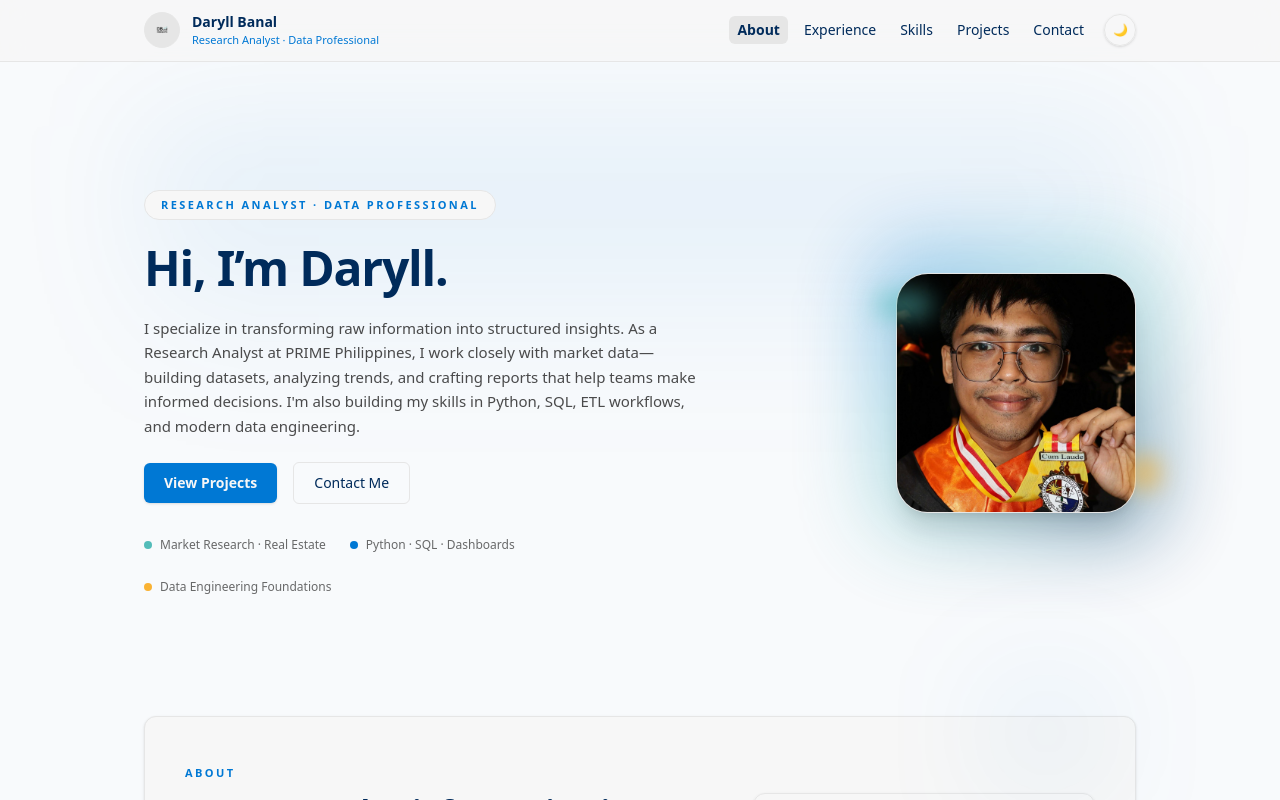
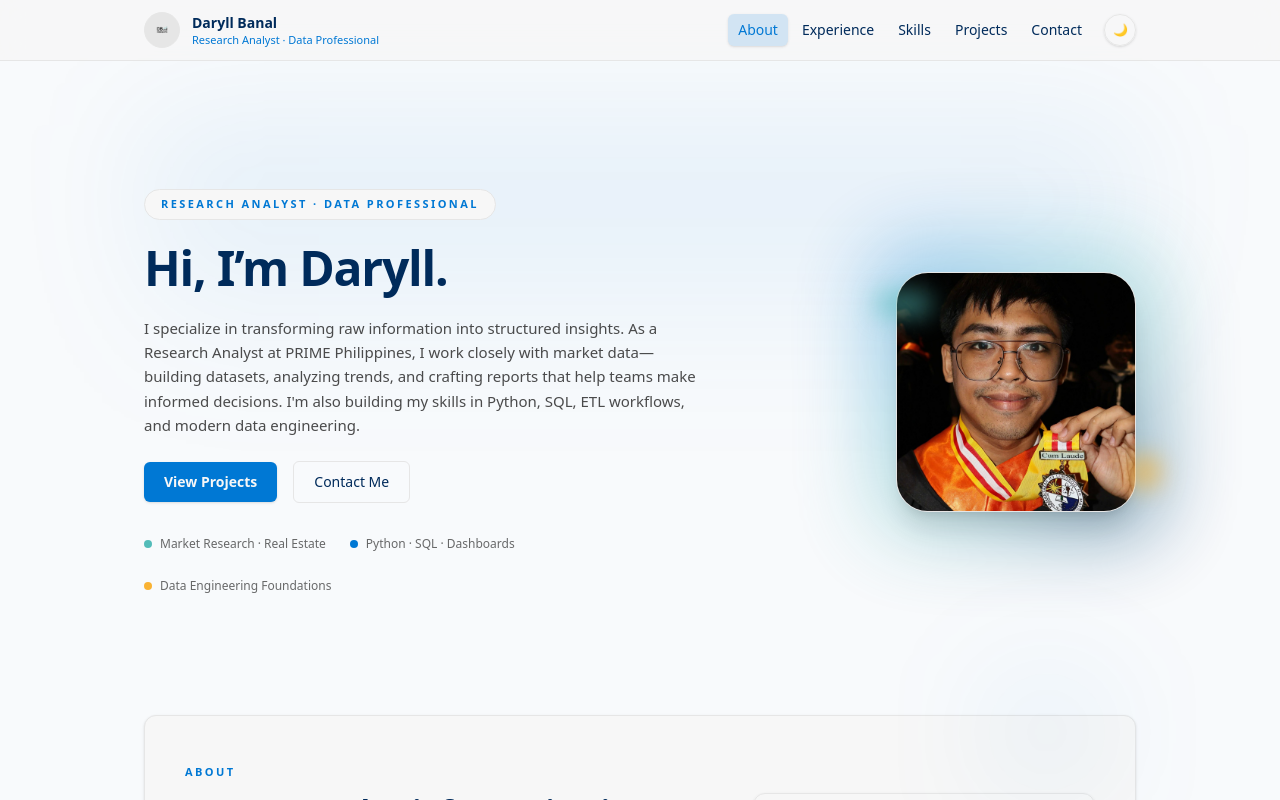
Before and after one commit to DaryllBanal1030/daryll-personal-website, a Next.js app: page / in a window 1280 px wide. Shown: the top 800 px of the page. Built offline with nearby package versions, Linux system fonts and the light colour scheme.

Commit message:
fix: reliable scrollspy active nav on scroll

```diff
--- a/components/navbar.tsx
+++ b/components/navbar.tsx
@@ -3,7 +3,7 @@
 import Link from "next/link";
 import Image from "next/image";
 import { useTheme } from "next-themes";
-import { useEffect, useMemo, useState } from "react";
+import { useEffect, useMemo, useRef, useState } from "react";
 
 const NAV_ITEMS = [
   { id: "about", label: "About" },
@@ -13,10 +13,17 @@ const NAV_ITEMS = [
   { id: "contact", label: "Contact" },
 ] as const;
 
+type NavId = (typeof NAV_ITEMS)[number]["id"];
+
 export default function Navbar() {
   const { theme, setTheme } = useTheme();
   const [mounted, setMounted] = useState(false);
-  const [activeId, setActiveId] = useState<string>("");
+
+  // Default to "about" so one item is highlighted after first scroll/observe.
+  const [activeId, setActiveId] = useState<NavId>("about");
+
+  // Keep intersection ratios for ALL sections (more reliable than sorting "entries" only)
+  const ratiosRef = useRef<Map<string, number>>(new Map());
 
   useEffect(() => setMounted(true), []);
 
@@ -24,50 +31,65 @@ export default function Navbar() {
     document.getElementById(id)?.scrollIntoView({ behavior: "smooth" });
   };
 
-  // Scrollspy via IntersectionObserver
+  // Scrollspy (reliable)
+  // Scrollspy (top proximity based - works both down and up)
+// Scrollspy (deterministic: based on section top positions)
 useEffect(() => {
-    const sections = NAV_ITEMS
+  const sectionEls = NAV_ITEMS
     .map((item) => document.getElementById(item.id))
     .filter(Boolean) as HTMLElement[];
 
-    if (sections.length === 0) return;
+  if (sectionEls.length === 0) return;
 
-    const observer = new IntersectionObserver(
-      (entries) => {
-        // Take the entries that are intersecting
-        const visible = entries
-          .filter((e) => e.isIntersecting)
-          // Prefer the one with the highest intersection ratio
-          .sort((a, b) => (b.intersectionRatio ?? 0) - (a.intersectionRatio ?? 0))[0];
+  // Distance from top where we consider a section "active"
+  // Adjust if needed. Should be >= navbar height.
+  const OFFSET = 110;
 
-        if (visible?.target?.id) {
-          setActiveId(visible.target.id);
+  let ticking = false;
+
+  const updateActive = () => {
+    ticking = false;
+
+    // Find the last section whose top is <= OFFSET
+    let current: NavId = NAV_ITEMS[0].id;
+
+    for (const item of NAV_ITEMS) {
+      const el = document.getElementById(item.id);
+      if (!el) continue;
+
+      const top = el.getBoundingClientRect().top;
+      if (top <= OFFSET) current = item.id;
     }
-      },
-      {
-        // Adjust for sticky navbar height (roughly)
-        root: null,
-        threshold: [0.2, 0.35, 0.5, 0.65],
-        rootMargin: "-30% 0px -60% 0px",
+
+    setActiveId((prev) => (prev === current ? prev : current));
+  };
+
+  const onScroll = () => {
+    if (!ticking) {
+      ticking = true;
+      requestAnimationFrame(updateActive);
     }
-    );
+  };
 
-    sections.forEach((s) => observer.observe(s));
+  // Run once on mount (for refresh / direct load)
+  updateActive();
 
-    return () => observer.disconnect();
+  window.addEventListener("scroll", onScroll, { passive: true });
+  window.addEventListener("resize", onScroll);
+
+  return () => {
+    window.removeEventListener("scroll", onScroll);
+    window.removeEventListener("resize", onScroll);
+  };
 }, []);
 
-  const linkClass = (id: string) => {
-    const isActive = activeId === id;
 
-    return [
-      "rounded-md px-2 py-1 text-dark2 transition dark:text-light1",
-      "hover:bg-light2 dark:hover:bg-dark2",
-      isActive
-        ? "bg-light2 font-semibold text-accent5 dark:bg-dark2 dark:text-accent1"
-        : "",
-    ].join(" ");
-  };
+  const baseBtn =
+    "rounded-md px-2.5 py-1.5 text-sm transition focus-visible:outline-none focus-visible:ring-2 focus-visible:ring-accent5/40 dark:focus-visible:ring-accent1/40";
+  const inactiveBtn =
+    "text-dark2 hover:bg-light2 dark:text-light1 dark:hover:bg-dark2";
+  const activeBtn =
+    "bg-accent5/15 text-accent5 shadow-sm dark:bg-accent1/15 dark:text-accent1";
 
   return (
     <header className="sticky top-0 z-20 border-b border-light2 bg-light1/80 backdrop-blur-md dark:border-dark2 dark:bg-dark1/80">
@@ -80,10 +102,11 @@ export default function Navbar() {
               alt="Daryll logo"
               fill
               className="object-contain p-1.5"
+              priority
             />
           </div>
 
-          <div className="flex flex-col">
+          <div className="flex flex-col leading-tight">
             <span className="text-sm font-bold text-dark2 dark:text-light1">
               Daryll Banal
             </span>
@@ -95,20 +118,28 @@ export default function Navbar() {
 
         {/* RIGHT: Links + Toggle */}
         <div className="flex items-center gap-3">
-          <div className="hidden items-center gap-2 text-sm md:flex">
-            {NAV_ITEMS.map((item) => (
+          {/* Desktop nav */}
+          <div className="hidden items-center gap-1 md:flex">
+            {NAV_ITEMS.map((item) => {
+              const isActive = activeId === item.id;
+              return (
                 <button
                   key={item.id}
                   type="button"
                   onClick={() => scrollToId(item.id)}
-                className={linkClass(item.id)}
-                aria-current={activeId === item.id ? "page" : undefined}
+                  className={[
+                    baseBtn,
+                    isActive ? activeBtn : inactiveBtn,
+                  ].join(" ")}
+                  aria-current={isActive ? "page" : undefined}
                 >
                   {item.label}
                 </button>
-            ))}
+              );
+            })}
           </div>
 
+          {/* Theme toggle */}
           {mounted && (
             <button
               type="button"
```
Lines whose indentation alone changed are shown as unchanged.
